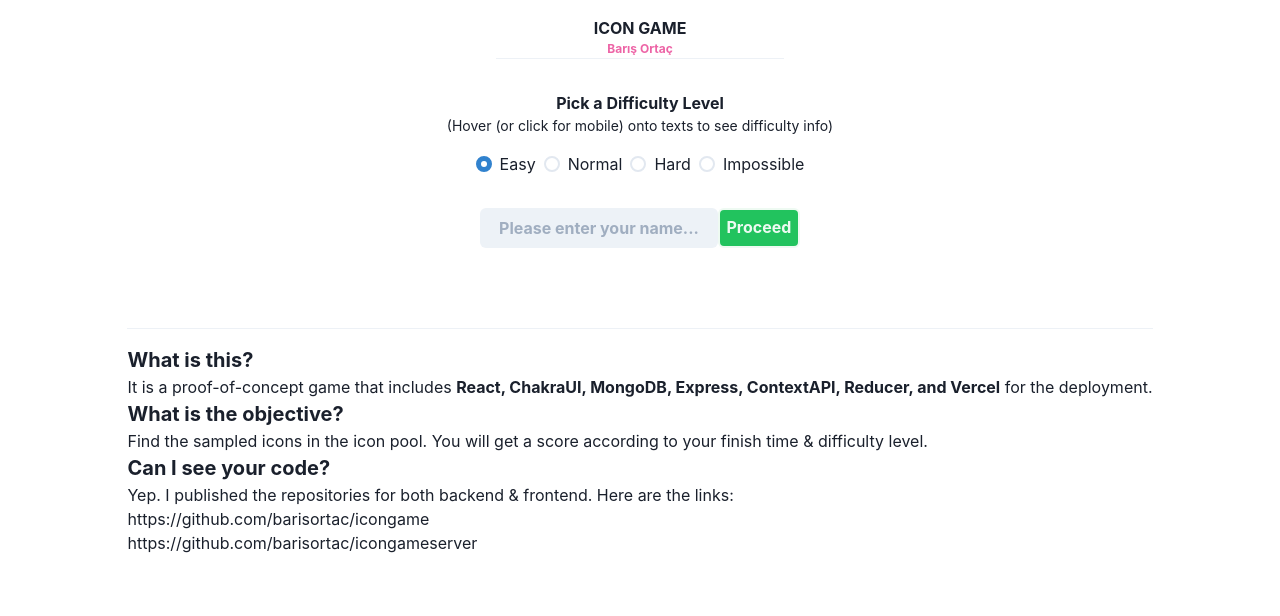
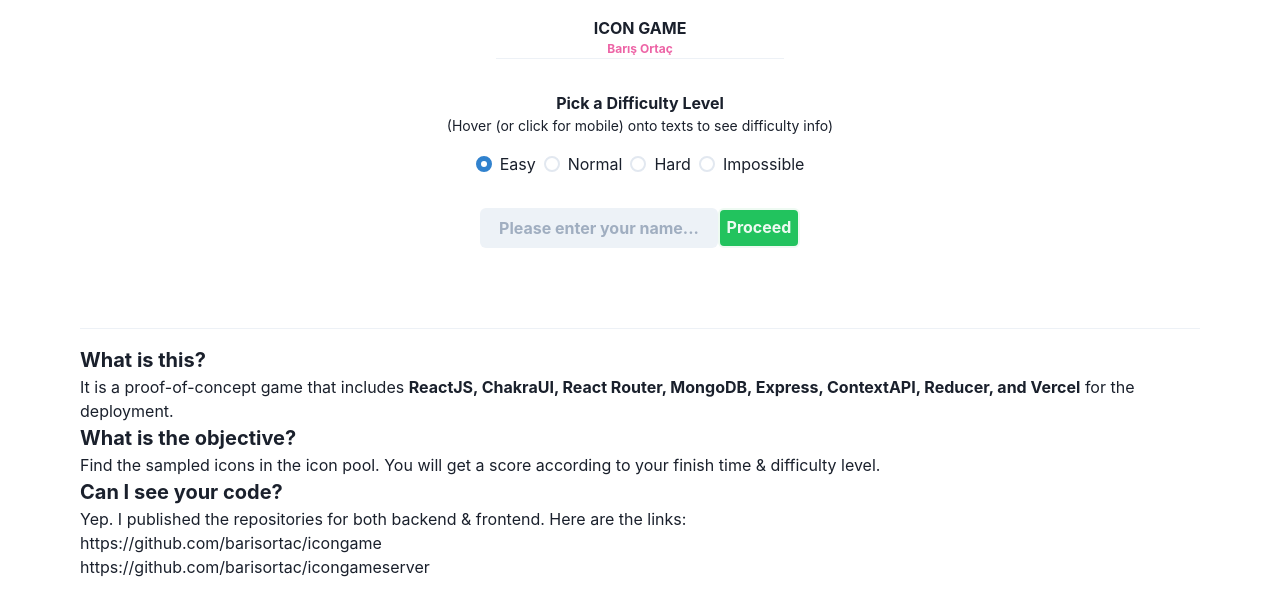
Before and after one commit to barisortac/icongame, a React (Create React App) app: page / in a window 1280 px wide. Shown: the top 616 px of the page. Built offline with nearby package versions, Linux system fonts and the light colour scheme.

Commit message:
Update Info.js

```diff
--- a/src/pages/Info/Info.js
+++ b/src/pages/Info/Info.js
@@ -11,7 +11,7 @@ const Info = () => {
           What is this?
         </Text>
         <Text>
-          It is a proof-of-concept game that includes <b>React, ChakraUI, MongoDB,
+          It is a proof-of-concept game that includes <b>ReactJS, ChakraUI, React Router, MongoDB,
           Express, ContextAPI, Reducer, and Vercel</b> for the deployment.
         </Text>
         <Text fontWeight="bold" fontSize="xl">
```
